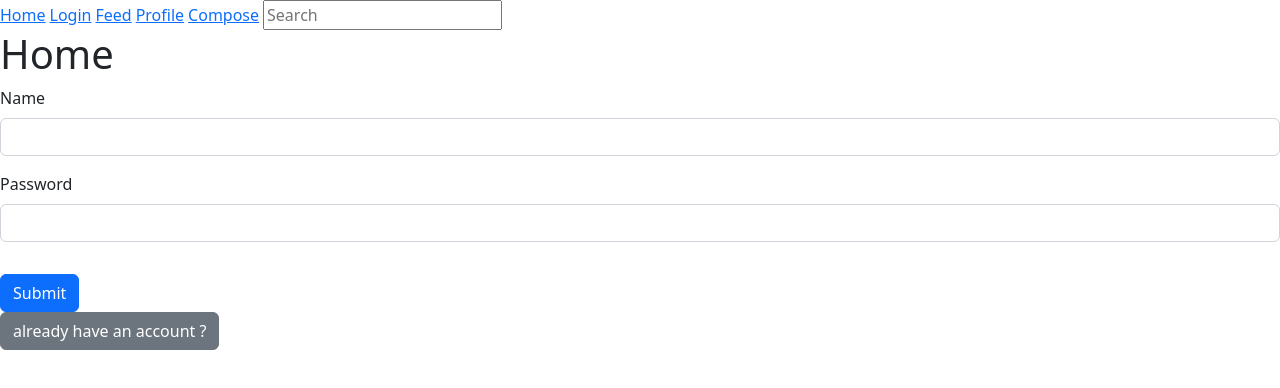
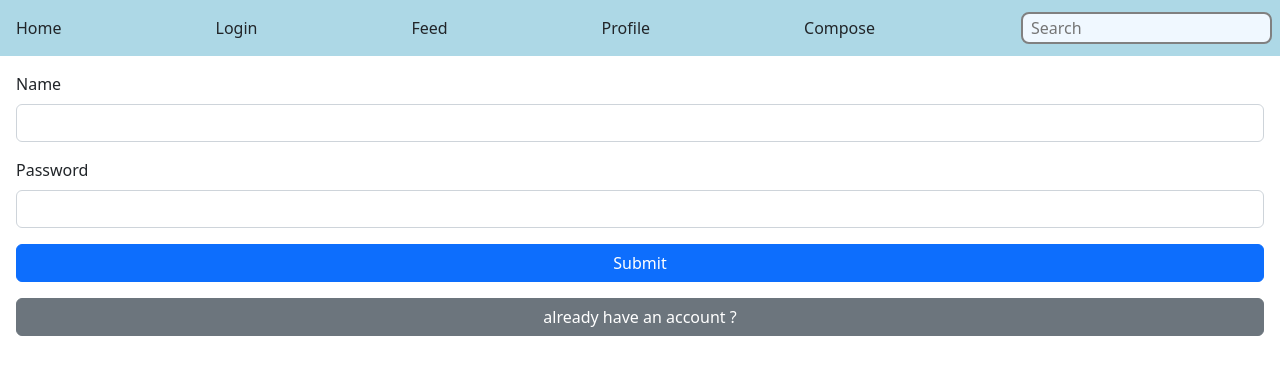
Before and after one commit to PouryaFahimi/Article-Leen, a React (Vite) app: page /login in a window 1280 px wide. Shown: the top 388 px of the page. Built offline with nearby package versions, Linux system fonts and the light colour scheme.

Commit message:
enhanced style

```diff
--- a/src/components/EditorPage.tsx
+++ b/src/components/EditorPage.tsx
@@ -19,12 +19,17 @@ const EditorPage = () => {
     return new TextEncoder().encode(stringifiedBody).length;
   }
 
+  const getTitle = () => {
+    const temp = document.getElementById("artitle") as HTMLInputElement;
+    return temp.value;
+  };
+
   const onCompose = () => {
     const content = editorRef.current?.getHTML()
       ? editorRef.current.getHTML()
       : "";
     const contBody = {
-      title: "test for now",
+      title: getTitle(),
       content: content,
       username: "mr test",
     };
@@ -70,13 +75,19 @@ const EditorPage = () => {
   };
 
   return (
-    <div>
+    <>
+      <div className="mb-3">
+        <label htmlFor="artitle" className="form-label">
+          Enter the article title:
+        </label>
+        <input id="artitle" type="text" className="form-control" />
+      </div>
       <SimpleEditor ref={editorRef} />
       <button className="btn btn-primary" onClick={onCompose}>
         Compose
       </button>
       {showArticle()}
-    </div>
+    </>
   );
 };
 
--- a/src/components/Feed.tsx
+++ b/src/components/Feed.tsx
@@ -37,12 +37,16 @@ const Feed = () => {
   if (loading) return <p>Loading feed...</p>;
 
   return (
-    <div>
-      <h1>Feed</h1>
+    <div className="simple-editor-content feed-list">
       {articles.map((article: articleSchema) => (
-        <div key={article._id}>
-          <h2>{article.title}</h2>
-          <p>{article.content}</p>
+        <div className="tiptap ProseMirror">
+          <div key={article._id} className="article-card">
+            <h2 className="article-title">{article.title}</h2>
+            <div
+              className="article-content"
+              dangerouslySetInnerHTML={{ __html: article.content }}
+            />
+          </div>
         </div>
       ))}
     </div>
--- a/src/components/Home.tsx
+++ b/src/components/Home.tsx
@@ -5,8 +5,9 @@ const Home = () => {
   return (
     <div>
       <NavBar />
-      <h1>Home</h1>
-      <Outlet />
+      <div className="outlet flex-rowed">
+        <Outlet />
+      </div>
     </div>
   );
 };
--- a/src/components/NavBar.tsx
+++ b/src/components/NavBar.tsx
@@ -2,13 +2,23 @@ import { Link } from "react-router-dom";
 
 const NavBar = () => {
   return (
-    <header className="tiptap-toolbar">
-      <Link to="/">Home</Link>
-      <Link to="login">Login</Link>
-      <Link to="feed">Feed</Link>
-      <Link to="profile">Profile</Link>
-      <Link to="compose">Compose</Link>
-      <input type="search" placeholder="Search" />
+    <header className="navbar">
+      <Link className="nav-link" to="/">
+        Home
+      </Link>
+      <Link className="nav-link" to="login">
+        Login
+      </Link>
+      <Link className="nav-link" to="feed">
+        Feed
+      </Link>
+      <Link className="nav-link" to="profile">
+        Profile
+      </Link>
+      <Link className="nav-link" to="compose">
+        Compose
+      </Link>
+      <input type="search" className="search-field" placeholder="Search" />
     </header>
   );
 };
--- a/src/components/login/Form.tsx
+++ b/src/components/login/Form.tsx
@@ -26,8 +26,9 @@ const Form = ({ children, onSubmit }: Props) => {
         onSubmit(data);
         reset();
       })}
+      className="flex-rowed"
     >
-      <div className="mb-3">
+      <div>
         <label htmlFor="username" className="form-label">
           Name
         </label>
@@ -47,7 +48,7 @@ const Form = ({ children, onSubmit }: Props) => {
           </p>
         )}
       </div>
-      <div className="mb-3">
+      <div>
         <label htmlFor="password" className="form-label">
           Password
         </label>
@@ -67,7 +68,7 @@ const Form = ({ children, onSubmit }: Props) => {
           </p>
         )}
       </div>
-      <button className="btn btn-primary mt-3" type="submit">
+      <button className="btn btn-primary" type="submit">
         {children}
       </button>
     </form>
--- a/src/components/login/LoginPage.tsx
+++ b/src/components/login/LoginPage.tsx
@@ -36,7 +36,7 @@ function LoginPage() {
   };
 
   return (
-    <div>
+    <div className="flex-rowed">
       <Form
         onSubmit={(data) => {
           if (submitMode) onRegister(data);
--- a/src/components/tiptap-node/image-node/image-node.scss
+++ b/src/components/tiptap-node/image-node/image-node.scss
@@ -3,12 +3,13 @@
     max-width: 100%;
     height: auto;
     display: block;
+    border-radius: var(--tt-radius-md);
   }
 
   > img:not([data-type="emoji"] img) {
     margin: 2rem 0;
     outline: 0.125rem solid transparent;
-    border-radius: var(--tt-radius-xl);
+    // border-radius: var(--tt-radius-md);
   }
 
   &.ProseMirror-focused
--- a/src/components/tiptap-templates/simple/simple-editor.scss
+++ b/src/components/tiptap-templates/simple/simple-editor.scss
@@ -64,11 +64,11 @@ body {
 }
 
 .simple-editor-content .tiptap.ProseMirror {
-  padding: 3rem 3rem;
+  padding: 1rem 2rem;
 }
 
 @media screen and (max-width: 480px) {
   .simple-editor-content .tiptap.ProseMirror {
-    padding: 1rem 1.5rem;
+    padding: 0.5rem 0.5rem;
   }
 }
--- /dev/null
+++ b/src/index.scss
@@ -0,0 +1,56 @@
+.navbar {
+    padding: var(--tt-radius-md);
+    overflow: auto;
+    flex-wrap: nowrap;
+    background-color: lightblue;
+}
+
+.search-field {
+    border: var(--tt-radius-xxs) solid gray;
+    border-radius: var(--tt-radius-md);
+    background: none;
+    padding: 0 var(--tt-radius-md);
+    height: 2rem;
+    background-color: aliceblue;
+}
+
+.nav-link,
+.nav-link:hover,
+.nav-link:focus,
+.nav-link:active {
+  text-decoration: none;
+  color: inherit;
+  border: none;
+  border-radius: var(--tt-radius-md);
+    background: none;
+    padding: var(--tt-radius-md);
+}
+
+.nav-link:hover {
+    background-color: aliceblue;
+}
+
+.outlet {
+    padding: var(--tt-radius-xl);
+}
+
+.flex-rowed {
+    display: flex;
+    flex-direction: column;
+    justify-content: center;
+    row-gap: var(--tt-radius-xl);
+}
+
+@media screen and (max-width: 480px) {
+    .navbar {
+        flex-wrap: wrap;
+    }
+
+    .search-field {
+        width: 100%;
+    }
+
+    .outlet {
+        padding: var(--tt-radius-sm);
+    }
+  }
--- a/src/main.tsx
+++ b/src/main.tsx
@@ -3,6 +3,8 @@ import ReactDOM from "react-dom/client";
 import App from "./App";
 import "bootstrap/dist/css/bootstrap.css";
 import "./index.css";
+import "./index.scss";
+import "./styles/feed.scss";
 
 ReactDOM.createRoot(document.getElementById("root") as HTMLElement).render(
   <React.StrictMode>
--- /dev/null
+++ b/src/styles/feed.scss
@@ -0,0 +1,25 @@
+.article-card {
+    border-radius: var(--tt-radius-md);
+    border: var(--tt-radius-xxs) solid gray;
+    overflow: hidden;
+}
+
+.article-title {
+    border-bottom: var(--tt-radius-xxs) solid gray;
+    padding: var(--tt-radius-md);
+    background-color: aliceblue;
+}
+
+.article-content {
+    padding: var(--tt-radius-md);
+}
+
+.backColor {
+    // background-color: gray;
+}
+
+.feed-list {
+    display: flex;
+    flex-direction: column;
+    row-gap: var(--tt-radius-md);
+}
```
